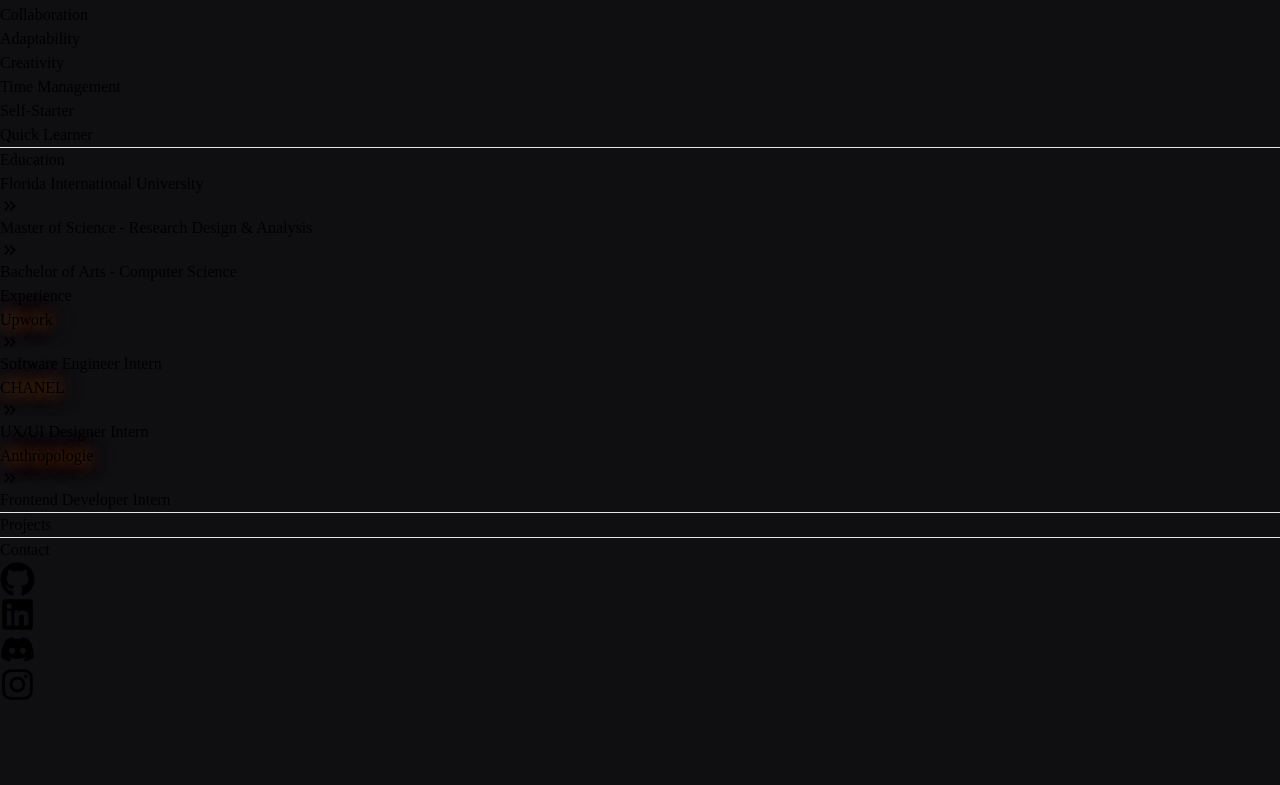
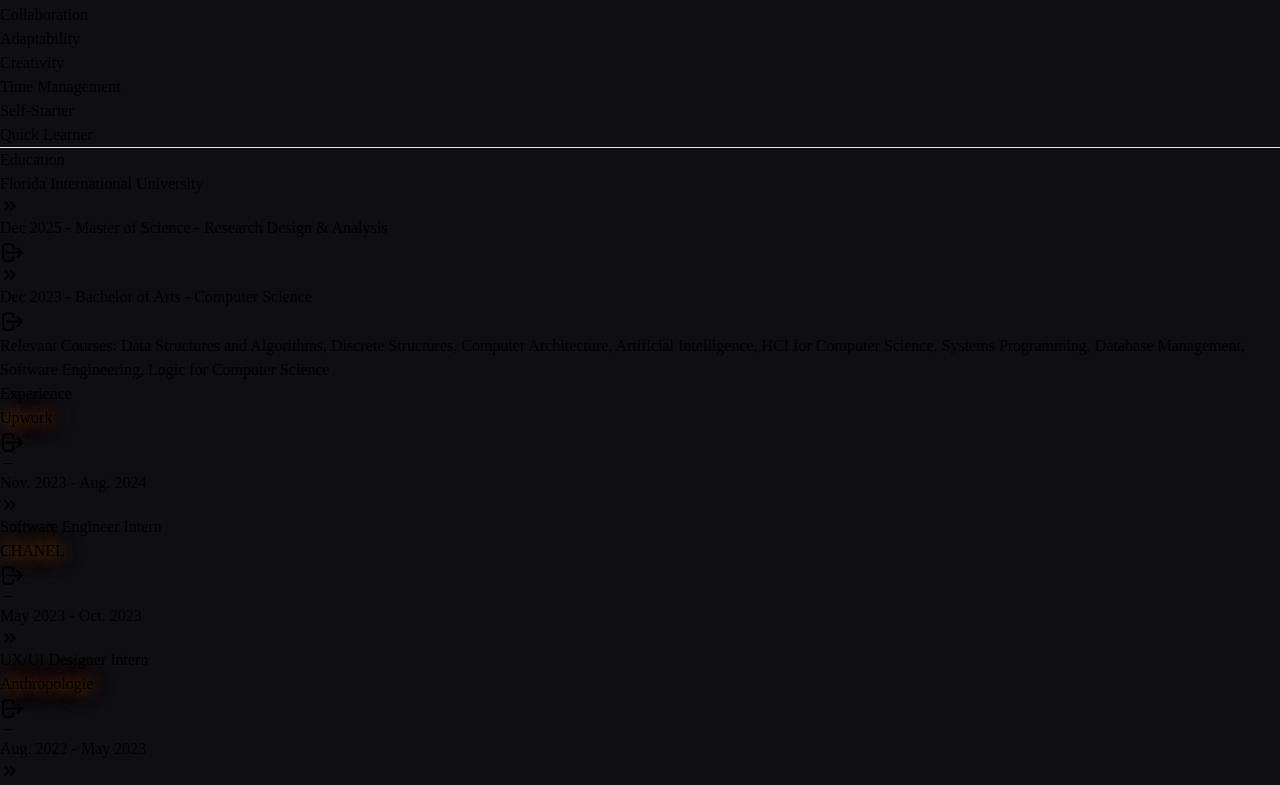
Before and after one commit to dashleremi/my-portfolio, a Next.js app: page / in a window 1280 px wide. Shown: the part 2000-2785 px from the top of the page. Before the commit the page ends 2702 px from the top, so only its background shows below. Built offline with nearby package versions, Linux system fonts and the light colour scheme; a web font is replaced by a local one.

Commit message:
education, experience updated, additional elements added

```diff
--- a/Components/About.tsx
+++ b/Components/About.tsx
@@ -4,7 +4,7 @@
 const About = () => {
   return (
     <div className='flex flex-col items-center text-center'>
-        <h1 className='text-4xl font-normal text-white mt-10'>Welcome to My Portfolio!</h1>
+        <h1 className='text-4xl font-normal text-white mt-10 nav-effect'>Welcome to My Portfolio!</h1>
         <img src='images/IMG_4211.PNG' alt='Emi' className='w-56 h-60 object-cover rounded-lg mt-20'/>
 
         <div className='text-xl font-extralight text-white mt-10'>
--- a/Components/Contact.tsx
+++ b/Components/Contact.tsx
@@ -11,7 +11,7 @@
     <div className='flex flex-col items-center'>
         <hr className='border-t border-[#ffffff29] mt-36 w-[80%] mx-auto'/>
         <div className='w-[80%] items-start mt-32'>
-            <h1 className='text-4xl font-light text-white'>Contact</h1>
+            <h1 className='text-4xl font-light text-white nav-effect'>Contact</h1>
         </div>
         <div className='w-[80%] flex items-start gap-10 mt-10'>
         <a href="https://github.com/dashleremi" target='_blank' rel='noopener noreferrer'>
--- a/Components/Experience.tsx
+++ b/Components/Experience.tsx
@@ -1,28 +1,38 @@
 import React from 'react'
 import { MdKeyboardDoubleArrowRight } from "react-icons/md";
-import { GiCircle } from "react-icons/gi";
+import { GoDash } from "react-icons/go";
+import { HiOutlineLogout } from "react-icons/hi";
 
 const Experience = () => {
   return (
     <div className='flex flex-col items-center'>
         <hr className='border-t border-[#ffffff29] mt-36 w-[80%] mx-auto'/>
-        <div className='grid grid-cols-1 gap-x-28 w-[80%] items-start mt-32'>
+        <div className='grid grid-cols-1 gap-x-28 w-[80%] items-start mt-32'><h1 className='text-5xl font-normal nav-effect'>Education</h1></div>
+        <div className='grid grid-cols-1 gap-x-28 w-[70%] items-start mt-10'>
+
             <div className='text-white'>
-                <h1 className='text-5xl font-normal nav-effect'>Education</h1>
-                <h3 className='mt-12 text-2xl font-light'>Florida International University</h3>
-                <div className='flex items-center gap-2 mt-5'><MdKeyboardDoubleArrowRight size={20} className='w-10'/><p className='text-xl font-extralight'>Master of Science - Research Design & Analysis</p></div>
-                <div className='flex items-center gap-2 mt-5'><MdKeyboardDoubleArrowRight size={20} className='w-10'/><p className='text-xl font-extralight'>Bachelor of Arts - Computer Science</p></div>
+                <h3 className='mt-12 text-2xl font-light hover:text-[#f97316]'><a href="https://www.fiu.edu/" target='_blank' rel='noopener noreferrer'>Florida International University</a></h3>
+                <div className='flex items-center gap-2 mt-5'><MdKeyboardDoubleArrowRight size={20} className='w-10'/><p className='text-xl font-extralight'>Dec 2025 - <span className='font-normal'>Master of Science</span> - Research Design & Analysis</p><a href="https://fiuonline.fiu.edu/programs/online-graduate-degrees/master-of-science-in-research-design-and-analysis.php" target='_blank' rel='noopener noreferrer' className='text-[#ffffff26] hover:text-[#ffffff]'><HiOutlineLogout size={25}/></a></div>
+                <div className='flex items-center gap-2 mt-5'><MdKeyboardDoubleArrowRight size={20} className='w-10'/><p className='text-xl font-extralight'>Dec 2023 - <span className='font-normal'>Bachelor of Arts</span> - Computer Science</p><a href="https://www.cis.fiu.edu/" target='_blank' rel='noopener noreferrer' className='text-[#ffffff26] hover:text-[#ffffff]'><HiOutlineLogout size={25}/></a></div>
             </div>
-            <div className='mt-32 text-white'>
-                <h1 className='text-5xl font-normal nav-effect'>Experience</h1>
-                <h3 className='mt-12 text-2xl font-light glow-text'>Upwork</h3>
+        </div>
+        <div className='grid grid-cols-1 gap-x-28 w-[65%] items-start mt-5 text-white font-extralight'><p><span className='font-light mr-5 text-[#f97316]'>Relevant Courses:</span> Data Structures and Algorithms, Discrete Structures, Computer Architecture, Artificial Intelligence, HCI for Computer Science,
+        Systems Programming, Database Management, Software Engineering, Logic for Computer Science</p></div>
+
+        <div className='grid grid-cols-1 gap-x-28 w-[80%] items-start mt-32'><h1 className='text-5xl font-normal nav-effect'>Experience</h1></div>
+        <div className='grid grid-cols-1 gap-x-28 w-[70%] items-start mt-10 text-white'>
+                <h3 className='mt-12 flex items-center gap-5'><span className='font-light glow-text text-2xl'>Upwork</span><a href="https://www.upwork.com/cat/ai/" target='_blank' rel='noopener noreferrer' className='text-[#ffffff26] hover:text-[#ffffff]'><HiOutlineLogout size={25}/></a><GoDash /><span className='text-white font-extralight text-xl'>Nov. 2023 - Aug. 2024</span></h3>
                 <div className='flex items-center gap-2 mt-5'><MdKeyboardDoubleArrowRight size={20} className='w-10'/><p className='text-xl font-extralight'>Software Engineer Intern</p></div>
+                <div>
+                    <p></p>
+                    <p></p>
+                    <p></p>
+                </div>
+                <h3 className='mt-12 flex items-center gap-5'><span className='font-light glow-text text-2xl'>CHANEL</span><a href="https://www.chanel.com/us/fashion/services/chanel-et-moi/" target='_blank' rel='noopener noreferrer' className='text-[#ffffff26] hover:text-[#ffffff]'><HiOutlineLogout size={25}/></a><GoDash /><span className='text-white font-extralight text-xl'>May 2023 - Oct. 2023</span></h3>
 
-                <h3 className='mt-12 text-2xl font-light glow-text'>CHANEL</h3>
                 <div className='flex items-center gap-2 mt-5'><MdKeyboardDoubleArrowRight size={20} className='w-10'/><p className='text-xl font-extralight'>UX/UI Designer Intern</p></div>
-                <h3 className='mt-12 text-2xl font-light glow-text'>Anthropologie</h3>
+                <h3 className='mt-12 flex items-center gap-5'><span className='font-light glow-text text-2xl'>Anthropologie</span><a href="https://www.urbn.com/home" target='_blank' rel='noopener noreferrer' className='text-[#ffffff26] hover:text-[#ffffff]'><HiOutlineLogout size={25}/></a><GoDash /><span className='text-white font-extralight text-xl'>Aug. 2022 - May 2023</span></h3>
                 <div className='flex items-center gap-2 mt-5'><MdKeyboardDoubleArrowRight size={20} className='w-10'/><p className='text-xl font-extralight'>Frontend Developer Intern</p></div>
-            </div>
         </div>
     </div>
   )
--- a/Components/Projects.tsx
+++ b/Components/Projects.tsx
@@ -5,6 +5,7 @@
     <div className='flex flex-col items-center text-center'>
         <hr className='border-t border-[#ffffff29] mt-36 w-[80%] mx-auto'/>
         <h1 className='text-4xl font-normal text-white mt-32 nav-effect'>Projects</h1>
+
     </div>
   )
 }
```
Also changed, not shown: Components/ProjectSlider.tsx (added, +24 -0 lines), public/images/dsa-wiki.png (added), public/images/gemini-clone.png (added).
